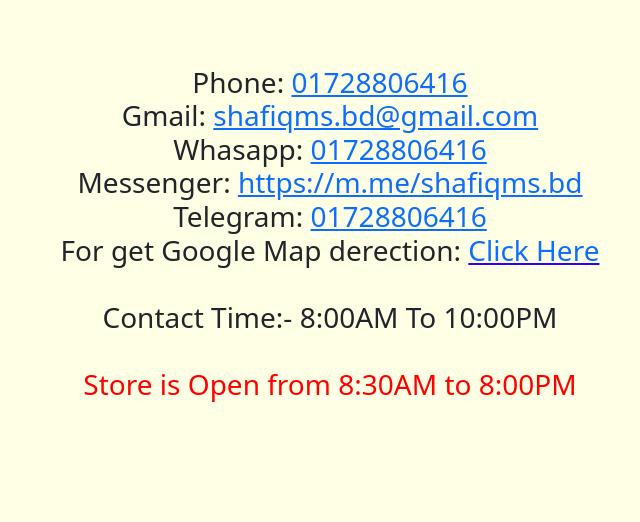
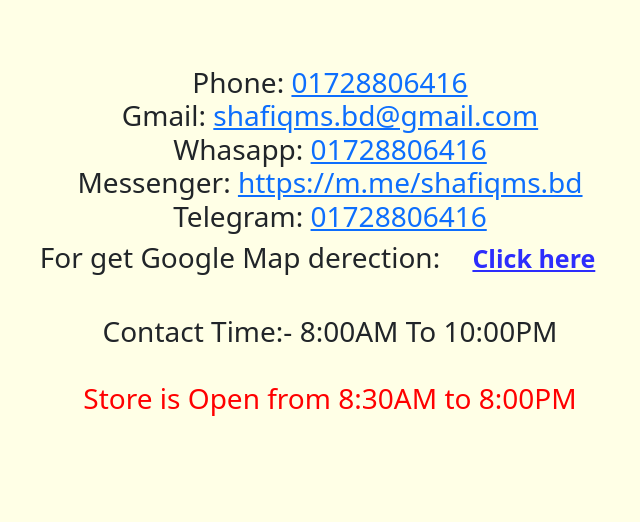
Before and after one commit to MillatSakib/dokan, a PHP site: page /contact.html in a window 1280 px wide. Shown: the part 525-1047 px from the top of the page, without its empty margins (310-950 px from the left). Run offline with PHP 8.4, Linux system fonts and the light colour scheme; some libraries are stand-ins or nearby versions.

Commit message:
version 1.92 fixed previous ver bugs

```diff
--- a/contact.html
+++ b/contact.html
@@ -75,8 +75,8 @@
         Whasapp: <a href="https://wa.me/8801728806416">01728806416</a><br>
         Messenger: <a href="https://m.me/shafiqms.bd">https://m.me/shafiqms.bd</a><br>
         Telegram: <a href="https://t.me/shafiqmsbd">01728806416</a>
-        <br>For get Google Map derection: <a class="underline" onclick="getLocation()">Click Here</a>
-
+        <br>For get Google Map derection:
+        <input type="submit" value="Click here"  class="underline" onclick="getLocation()"/>
         <script>
 
             /*
--- a/style.css
+++ b/style.css
@@ -1,5 +1,10 @@
 .underline{
-  text-decoration: underline rgb(47, 0, 255);
+  text-decoration: underline rgb(45, 45, 252);
+  font-weight: bold;
+  color : rgb(45, 45, 252);
+  border: 0;
+  font-size : 25px ;
+  cursor: pointer;
 }
 
 
```
